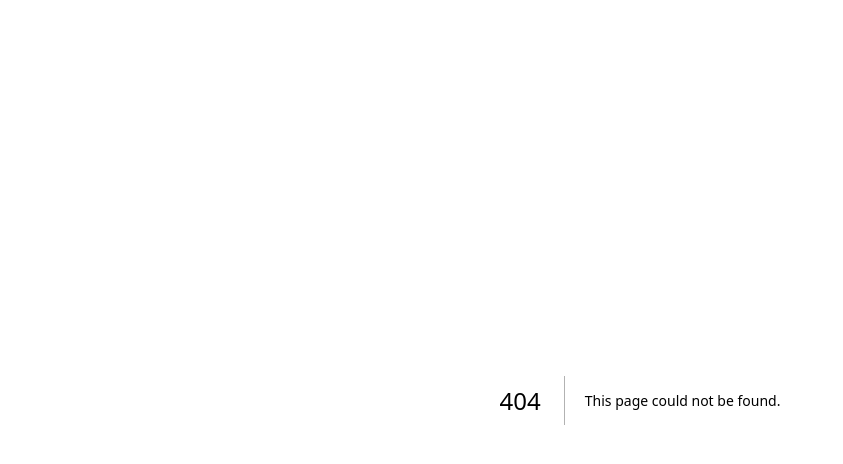
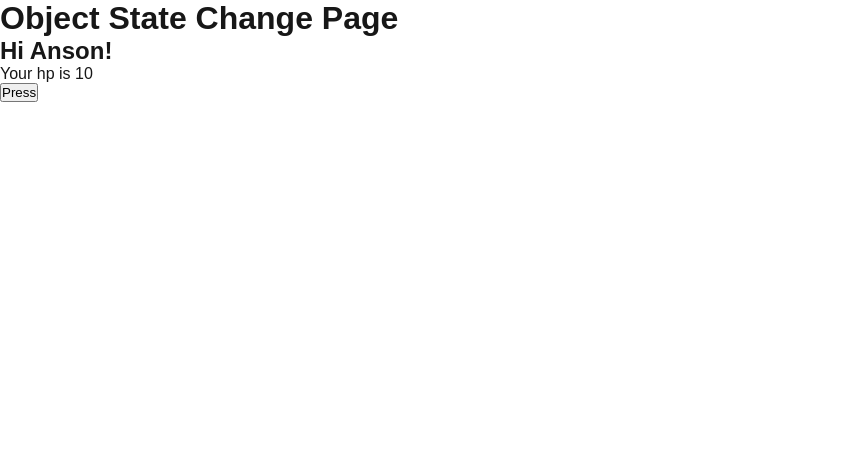
Before and after one commit to AnsonChung3/next-ts-sandbox, a Next.js app: page /object-state-change in a window 1280 px wide. Before the commit this address had no page. Shown: the top 464 px of the page, without its empty margins (0-843 px from the left). Built offline with nearby package versions, Linux system fonts and the light colour scheme.

Commit message:
Additional implementation on plain object

```diff
--- /dev/null
+++ b/src/app/object-state-change/page.tsx
@@ -0,0 +1,38 @@
+'use client';
+import { useState } from 'react';
+
+export default function ChangeObjectProperty() {
+    console.log('call change object property');
+
+    const [anson, setAnson] = useState(ANSON);
+
+    return (
+        <>
+            <div>
+                <h1>Object State Change Page</h1>
+                <h2>Hi {anson.name}!</h2>
+                <p>Your hp is {anson.hp}</p>
+                <button
+                    onClick={() => {
+                        setAnson({
+                            ...anson,
+                            hp: minusOne(anson.hp),
+                        });
+                    }}
+                >
+                    Press
+                </button>
+            </div>
+        </>
+    );
+}
+
+const ANSON = {
+    name: 'Anson',
+    hp: 10,
+};
+
+function minusOne(n: number) {
+    console.log('minus one, n = ', n);
+    return n - 1;
+}
```
